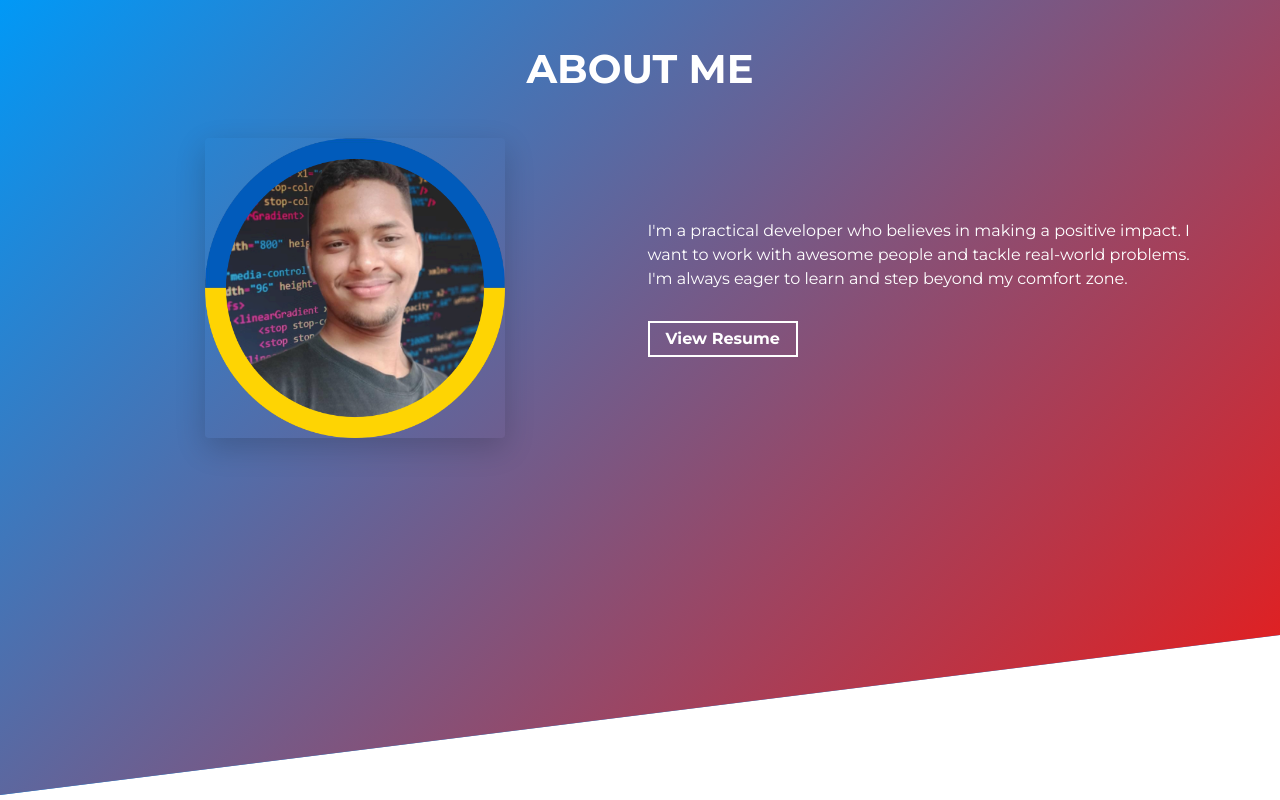
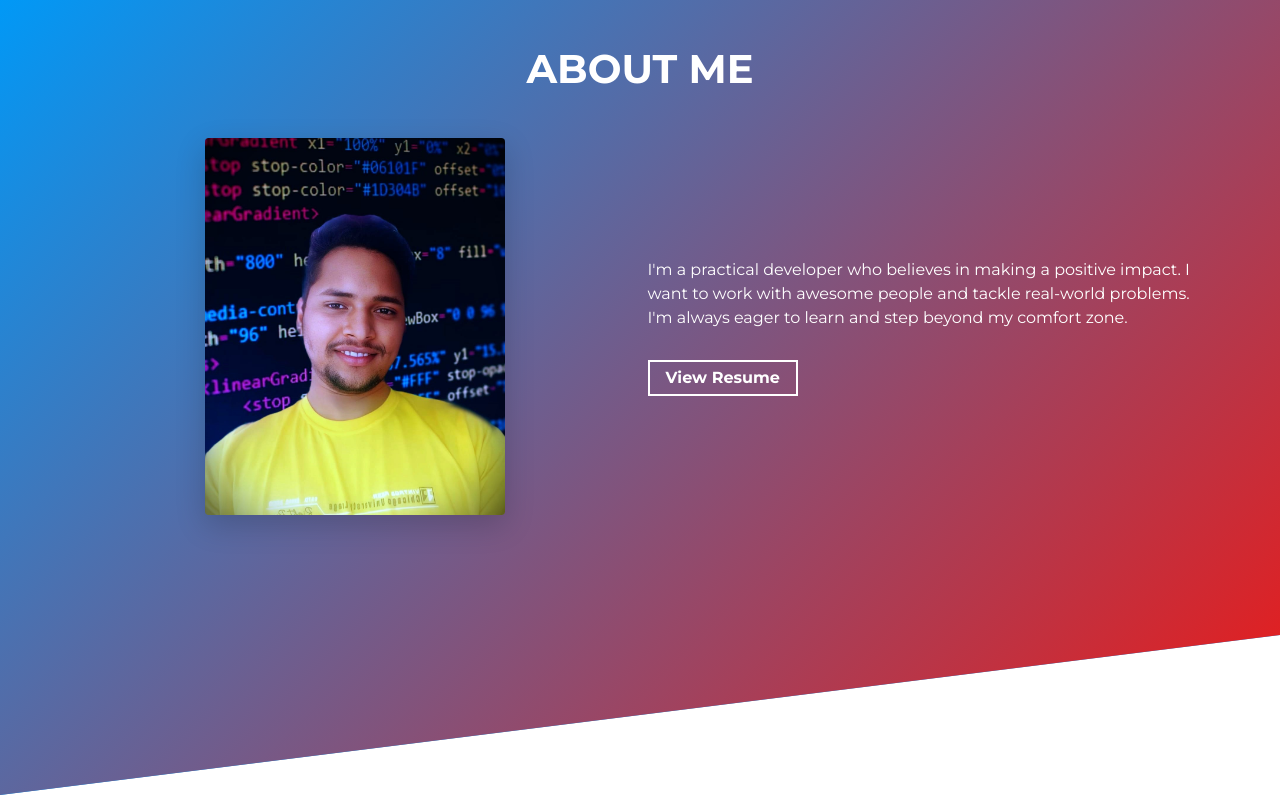
Before and after one commit to HimansuWebCoder/Portfolio, a website built with Parcel: page src/index.html in a window 1280 px wide. Shown: the part 820-1620 px from the top of the page. Built offline with nearby package versions, Linux system fonts and the light colour scheme.

Commit message:
profile updated

```diff
--- a/src/index.html
+++ b/src/index.html
@@ -60,7 +60,7 @@
                 class="img-fluid rounded shadow-lg"
                 height="auto"
                 width="300px"
-                src="assets/profile.png"
+                src="assets/myprofile.jpg"
                 alt="Profile Image"
               />
             </div>
```
Also changed, not shown: src/assets/myprofile.jpg (added).
